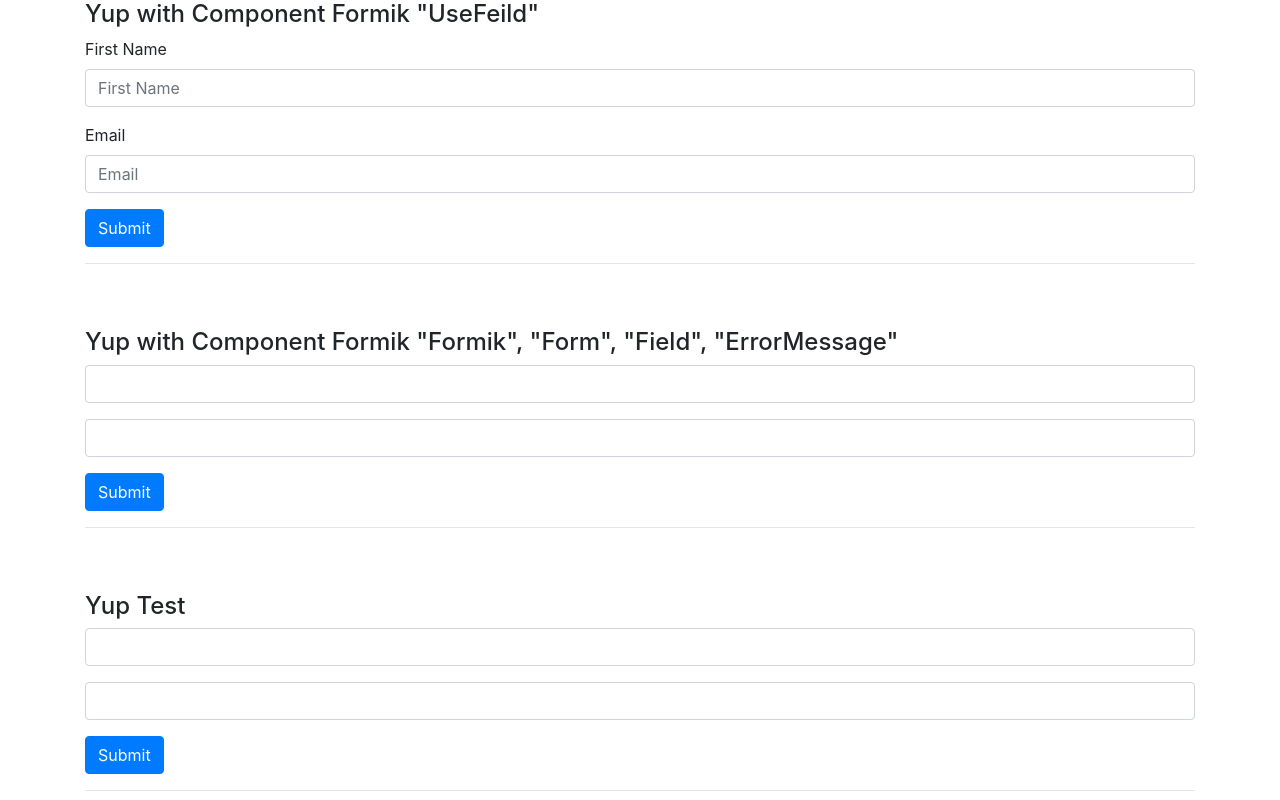
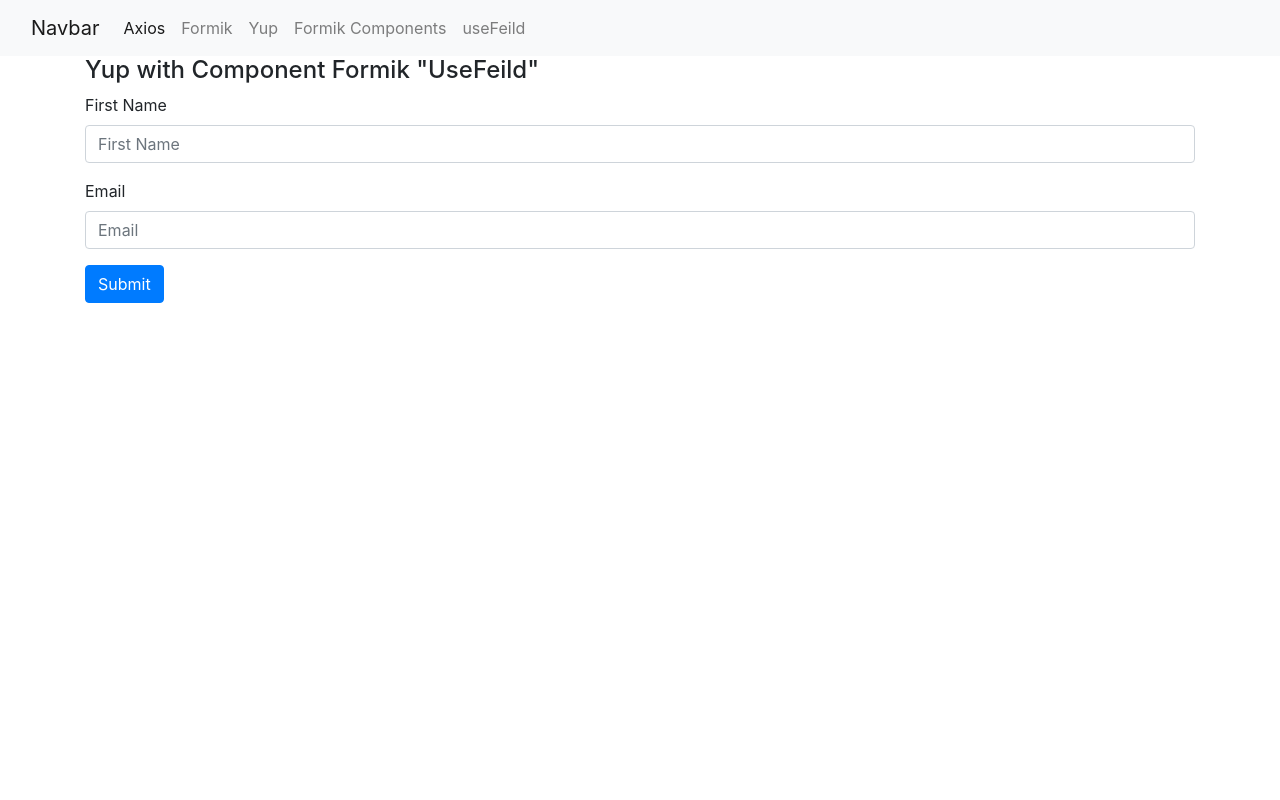
Before and after one commit to hakmoune/axios-formik-routerV6.10, a React (Create React App) app: page /useFeild in a window 1280 px wide. Shown: the top 800 px of the page. Built offline with nearby package versions, Linux system fonts and the light colour scheme; no server answers.

Commit message:
Router: Create a basic router V6 without params

```diff
--- a/package.json
+++ b/package.json
@@ -10,6 +10,7 @@
     "formik": "^2.2.9",
     "react": "^18.2.0",
     "react-dom": "^18.2.0",
+    "react-router-dom": "^6.10.0",
     "react-scripts": "5.0.1",
     "web-vitals": "^2.1.4",
     "yup": "^1.0.2"
--- a/src/App.js
+++ b/src/App.js
@@ -1,6 +1,5 @@
 import React, { useState, useEffect } from "react";
 import axios from "axios";
-import { useFormik } from "formik";
 import "./App.css";
 import { FormikTest } from "./formik_test";
 import { YupTest } from "./Yup_test";
@@ -55,11 +54,6 @@
   return (
     <React.Fragment>
       <div className="container">
-        <YupFormikUseField />
-        <YupFormikComponent />
-        <YupTest />
-        <FormikTest />
-        <hr></hr>
         <div>
           <h4>List products with their posts Using Axios</h4>
 
--- a/src/FormikComponentYup.js
+++ b/src/FormikComponentYup.js
@@ -22,7 +22,7 @@
   };
 
   return (
-    <div>
+    <div className="container">
       <h4>
         Yup with Component Formik "Formik", "Form", "Field", "ErrorMessage"
       </h4>
@@ -57,10 +57,6 @@
           </button>
         </Form>
       </Formik>
-
-      <hr></hr>
-      <br></br>
-      <br></br>
     </div>
   );
 }
--- a/src/Formik_useFeild.js
+++ b/src/Formik_useFeild.js
@@ -46,7 +46,7 @@
   };
 
   return (
-    <div>
+    <div className="container">
       <h4>Yup with Component Formik "UseFeild"</h4>
 
       <Formik
@@ -76,10 +76,6 @@
           </button>
         </Form>
       </Formik>
-
-      <hr></hr>
-      <br></br>
-      <br></br>
     </div>
   );
 }
--- /dev/null
+++ b/src/UI/Menu.js
@@ -0,0 +1,56 @@
+export function Menu() {
+  return (
+    <nav className="navbar navbar-expand-lg navbar-light bg-light">
+      <div className="container-fluid">
+        <a className="navbar-brand" href="#">
+          Navbar
+        </a>
+        <button
+          className="navbar-toggler"
+          type="button"
+          data-bs-toggle="collapse"
+          data-bs-target="#navbarSupportedContent"
+          aria-controls="navbarSupportedContent"
+          aria-expanded="false"
+          aria-label="Toggle navigation"
+        >
+          <span className="navbar-toggler-icon"></span>
+        </button>
+
+        <div className="collapse navbar-collapse" id="navbarSupportedContent">
+          <ul className="navbar-nav me-auto mb-2 mb-lg-0">
+            <li className="nav-item">
+              <a className="nav-link active" aria-current="page" href={`/`}>
+                Axios
+              </a>
+            </li>
+
+            <li className="nav-item">
+              <a className="nav-link" href={`/useFormik`}>
+                Formik
+              </a>
+            </li>
+
+            <li className="nav-item">
+              <a className="nav-link" href={`/yup`}>
+                Yup
+              </a>
+            </li>
+
+            <li className="nav-item">
+              <a className="nav-link" href={`/formikComponent`}>
+                Formik Components
+              </a>
+            </li>
+
+            <li className="nav-item">
+              <a className="nav-link" href={`/useFeild`}>
+                useFeild
+              </a>
+            </li>
+          </ul>
+        </div>
+      </div>
+    </nav>
+  );
+}
--- a/src/Yup_test.js
+++ b/src/Yup_test.js
@@ -22,7 +22,7 @@
   });
 
   return (
-    <div>
+    <div className="container">
       <h4>Yup Test</h4>
       <form onSubmit={formik.handleSubmit}>
         <div className="form-group">
@@ -57,9 +57,6 @@
           Submit
         </button>
       </form>
-      <hr></hr>
-      <br></br>
-      <br></br>
     </div>
   );
 }
--- /dev/null
+++ b/src/error-page.js
@@ -0,0 +1,16 @@
+import { useRouteError } from "react-router-dom";
+
+export default function ErrorPage() {
+  const error = useRouteError();
+  console.error(error);
+
+  return (
+    <div id="error-page">
+      <h1>Oops!</h1>
+      <p>Sorry, an unexpected error has occurred.</p>
+      <p>
+        <i>{error.statusText || error.message}</i>
+      </p>
+    </div>
+  );
+}
--- a/src/formik_test.js
+++ b/src/formik_test.js
@@ -35,7 +35,7 @@
   });
 
   return (
-    <div>
+    <div className="container">
       <h4>Formik Test</h4>
       <form onSubmit={formik.handleSubmit}>
         <div className="form-group">
--- a/src/index.js
+++ b/src/index.js
@@ -1,13 +1,49 @@
-import React from 'react';
-import ReactDOM from 'react-dom/client';
-import './index.css';
-import App from './App';
-import reportWebVitals from './reportWebVitals';
+import React from "react";
+import ReactDOM from "react-dom/client";
+import "./index.css";
+import App from "./App";
+import { FormikTest } from "./formik_test";
+import { YupTest } from "./Yup_test";
+import { YupFormikComponent } from "./FormikComponentYup";
+import { YupFormikUseField } from "./Formik_useFeild";
+import { Menu } from "./UI/Menu";
+import reportWebVitals from "./reportWebVitals";
+import { createBrowserRouter, RouterProvider } from "react-router-dom";
+import ErrorPage from "./error-page";
 
-const root = ReactDOM.createRoot(document.getElementById('root'));
+const router = createBrowserRouter([
+  {
+    path: "/",
+    element: <App />,
+    errorElement: <ErrorPage />
+  },
+  {
+    path: "/useFormik",
+    element: <FormikTest />,
+    errorElement: <ErrorPage />
+  },
+  {
+    path: "/yup",
+    element: <YupTest />,
+    errorElement: <ErrorPage />
+  },
+  {
+    path: "/formikComponent",
+    element: <YupFormikComponent />,
+    errorElement: <ErrorPage />
+  },
+  {
+    path: "/useFeild",
+    element: <YupFormikUseField />,
+    errorElement: <ErrorPage />
+  }
+]);
+
+const root = ReactDOM.createRoot(document.getElementById("root"));
 root.render(
   <React.StrictMode>
-    <App />
+    <Menu />
+    <RouterProvider router={router} />
   </React.StrictMode>
 );
 
```
Also changed, not shown: 1 other file (tests, documents, lock files or other folders).
